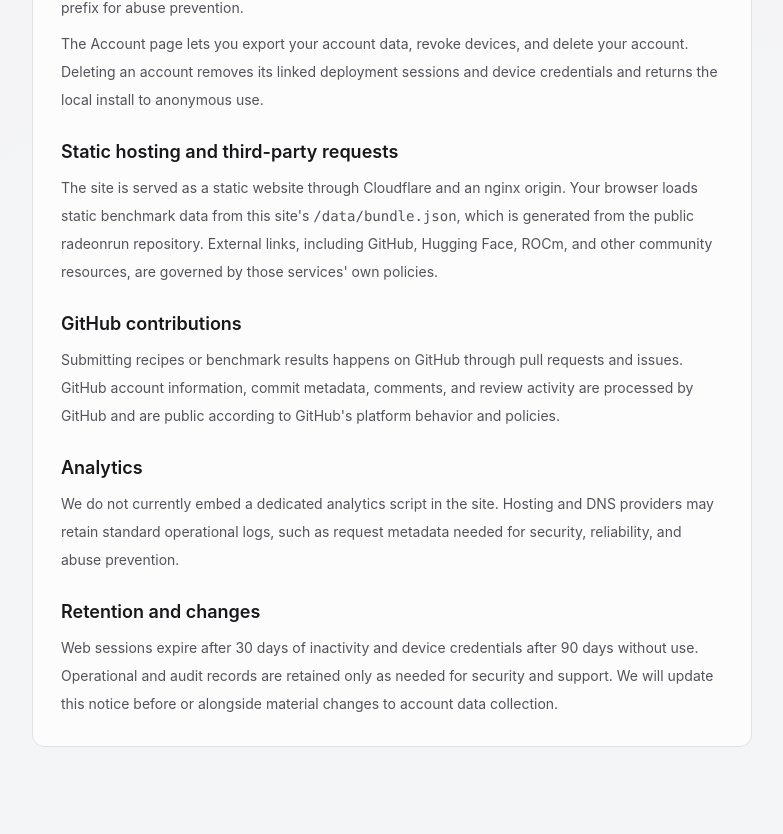
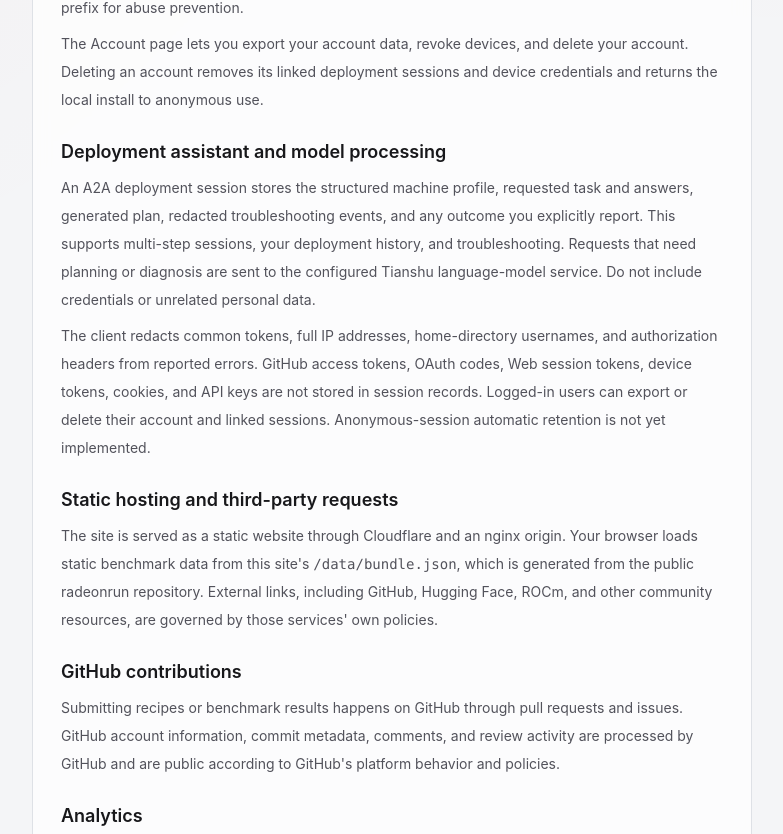
Before and after one commit to radeon-arena/radeon-arena, a Next.js app: page /privacy in a window 1280 px wide. Shown: the part 680-1514 px from the top of the page, without its empty margins (248-1031 px from the left). Built offline with nearby package versions, Linux system fonts and the light colour scheme.

Commit message:
privacy: disclose A2A session and LLM processing

```diff
--- a/src/app/privacy/page.tsx
+++ b/src/app/privacy/page.tsx
@@ -43,6 +43,23 @@
         </section>
 
         <section>
+          <h2 className="text-lg font-semibold text-zinc-100">Deployment assistant and model processing</h2>
+          <p className="mt-2 text-zinc-400">
+            An A2A deployment session stores the structured machine profile, requested task and answers,
+            generated plan, redacted troubleshooting events, and any outcome you explicitly report. This
+            supports multi-step sessions, your deployment history, and troubleshooting. Requests that need
+            planning or diagnosis are sent to the configured Tianshu language-model service. Do not include
+            credentials or unrelated personal data.
+          </p>
+          <p className="mt-2 text-zinc-400">
+            The client redacts common tokens, full IP addresses, home-directory usernames, and authorization
+            headers from reported errors. GitHub access tokens, OAuth codes, Web session tokens, device tokens,
+            cookies, and API keys are not stored in session records. Logged-in users can export or delete their
+            account and linked sessions. Anonymous-session automatic retention is not yet implemented.
+          </p>
+        </section>
+
+        <section>
           <h2 className="text-lg font-semibold text-zinc-100">Static hosting and third-party requests</h2>
           <p className="mt-2 text-zinc-400">
             The site is served as a static website through Cloudflare and an nginx origin. Your browser
```
